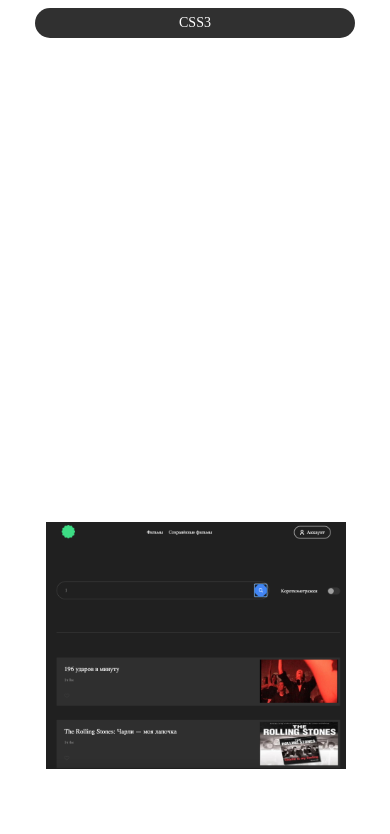
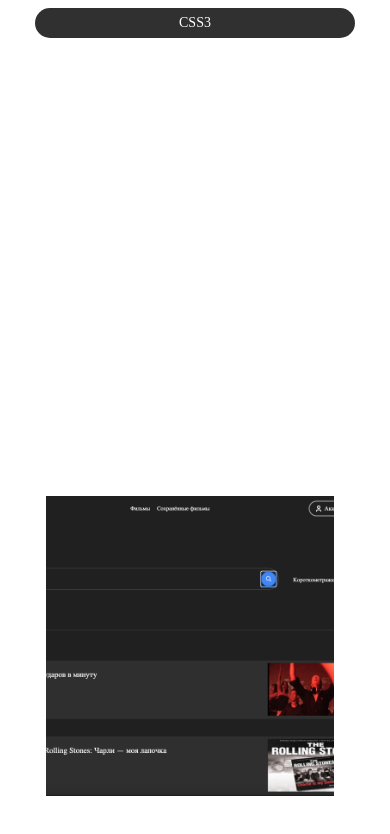
Before and after one commit to Fronchik/portfolio, a React (Create React App) app: page / in a window 390 px wide. Shown: the part 1104-1938 px from the top of the page. Built offline with nearby package versions, Linux system fonts and the light colour scheme.

Commit message:
adaptive component Portfolio

```diff
--- a/src/components/Portfolio/Portfolio.css
+++ b/src/components/Portfolio/Portfolio.css
@@ -67,14 +67,18 @@
     transition: 0.5s;
 }
 
-.portfolio__img {
+.portfolio__box {
+    overflow: hidden;
+}
+
+.portfolio__box-img {
     margin-top: 30px;
-    max-width: 640px;
+    max-width: 630px;
     width: 100%;
     height: 500px;
 
     border: #ffffff 2px solid;
-    object-fit: contain;
+    object-fit: cover;
 
     box-shadow: 0px 0px 10px rgba(255, 255, 255, 0.5);
 }
@@ -88,7 +92,7 @@
         max-width: 490px;
     }
 
-    .portfolio__img {
+    .portfolio__box-img  {
         max-width: 486px;
         height: 500px;
     }
@@ -118,7 +122,7 @@
         flex-direction: column;
     }
 
-    .portfolio__img {
+    .portfolio__box-img {
         height: 450px;
     }
 }
@@ -133,9 +137,9 @@
         max-width: 300px;
     }
 
-    .portfolio__img {
+    .portfolio__box-img {
         margin-top: 15px;
-        max-width: 288;
+        max-width: 288px;
         width: 100%;
         height: 300px;
 
--- a/src/components/Portfolio/Portfolio.js
+++ b/src/components/Portfolio/Portfolio.js
@@ -28,7 +28,9 @@ function Portfolio() {
                             <p className="portfolio__link">Website</p>
                         </a>
                     </div>
-                    <img src={portfolioFilm} alt="Стрелка" className="portfolio__img" />
+                    <div className="portfolio__box">
+                        <img src={portfolioFilm} alt="Кинопоиск" className="portfolio__box-img" />
+                    </div>
                 </div>
             </div>
             <div className="portfolio__container">
@@ -46,7 +48,9 @@ function Portfolio() {
                             <p className="portfolio__link">Website</p>
                         </a>
                     </div>
-                    <img src={portfolioMesto} alt="Стрелка" className="portfolio__img" />
+                    <div className="portfolio__box">
+                        <img src={portfolioMesto} alt="Место" className="portfolio__box-img" />
+                    </div>
                 </div>
             </div>
             <div className="portfolio__container">
@@ -64,7 +68,9 @@ function Portfolio() {
                             <p className="portfolio__link">GitHub Pages</p>
                         </a>
                     </div>
-                    <img src={portfolioTravel} alt="Стрелка" className="portfolio__img" />
+                    <div className="portfolio__box">
+                        <img src={portfolioTravel} alt="Путешествия" className="portfolio__box-img" />
+                    </div>
                 </div>
             </div>
             <div className="portfolio__container">
@@ -82,7 +88,9 @@ function Portfolio() {
                             <p className="portfolio__link">GitHub Pages</p>
                         </a>
                     </div>
-                    <img src={portfolioCyprus} alt="Стрелка" className="portfolio__img" />
+                    <div className="portfolio__box">
+                        <img src={portfolioCyprus} alt="Кипр" className="portfolio__box-img" />
+                    </div>
                 </div>
             </div>
         </section>
```
